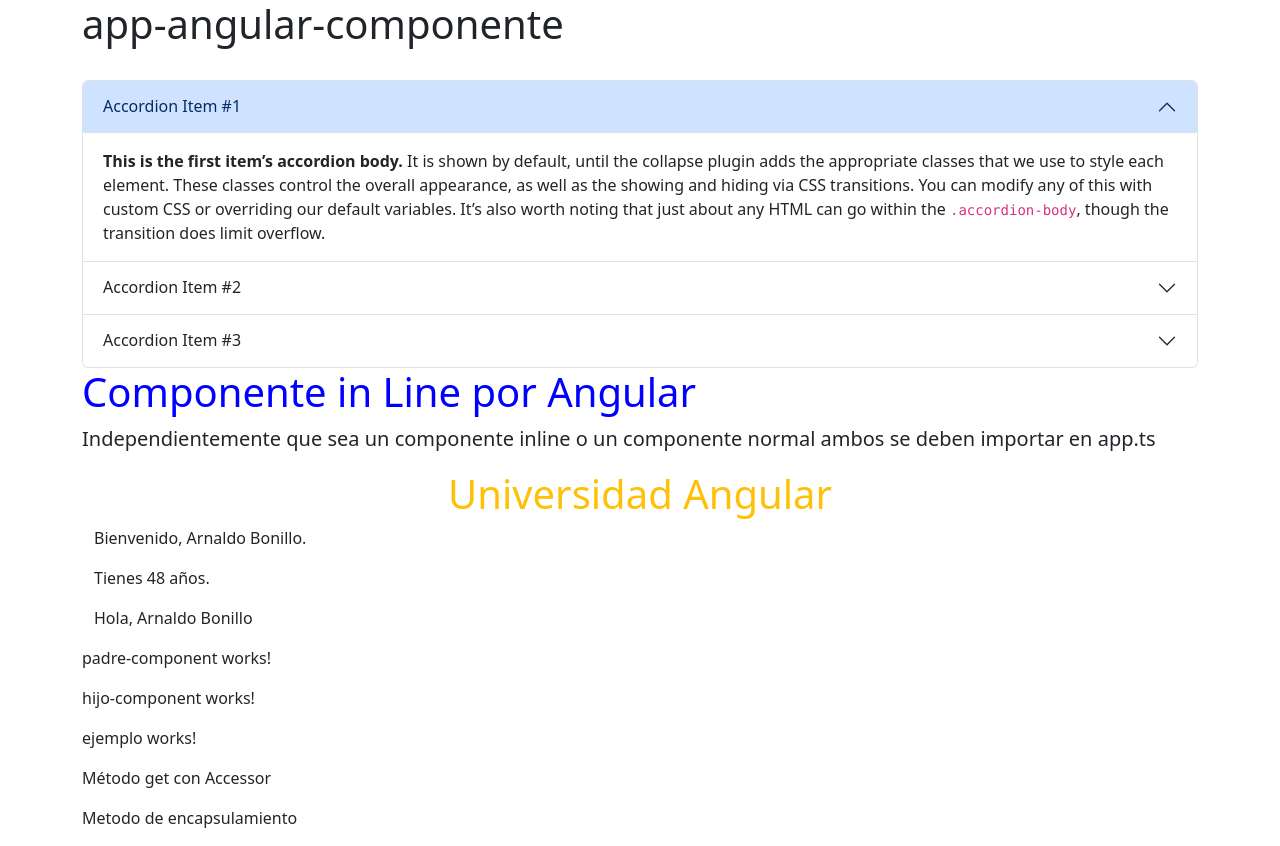
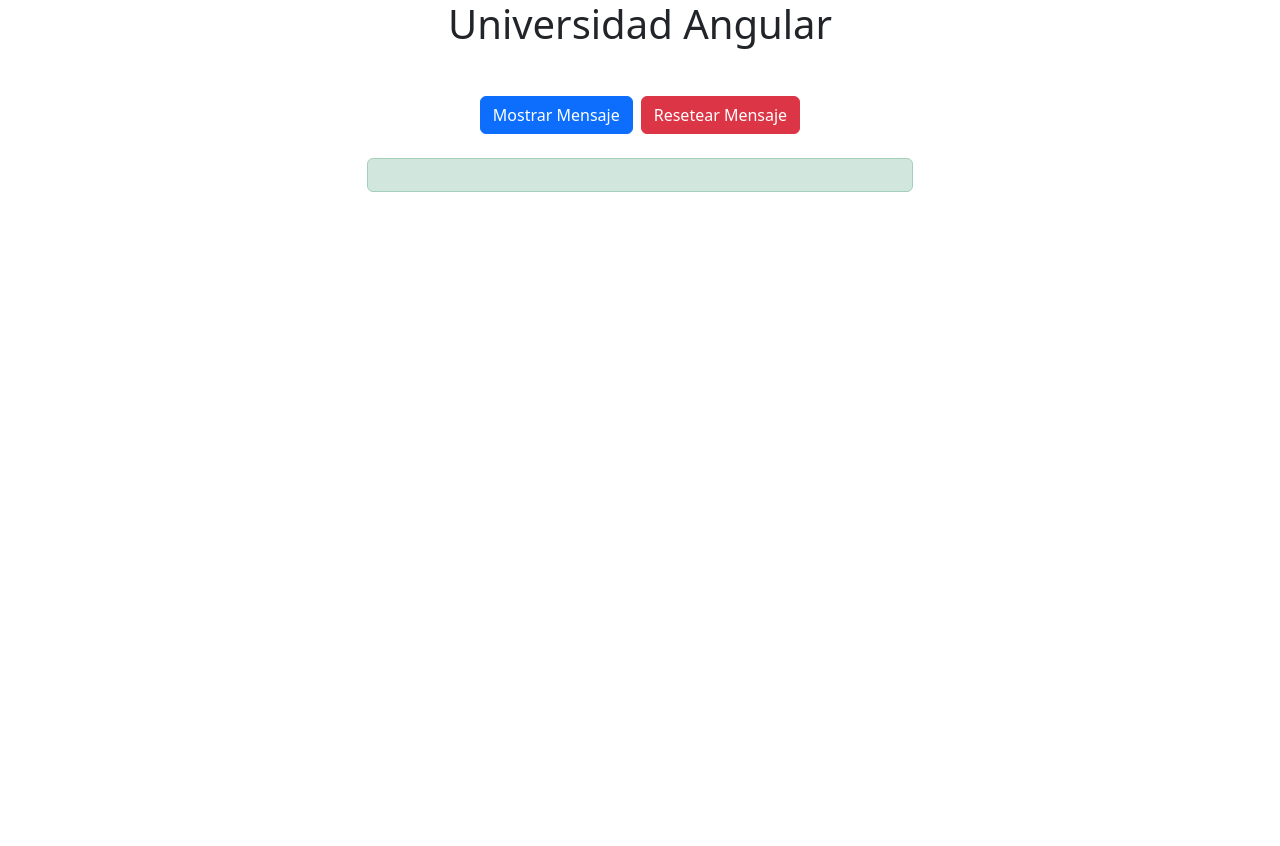
Before and after one commit to ArnBon/app-angular-componente, an Angular app: page / in a window 1280 px wide. After the commit the page ends 800 px from the top, so only its background shows below. Built offline with nearby package versions, Linux system fonts and the light colour scheme.

Commit message:
fin clase 23 Event Binding

```diff
--- a/src/app/app.html
+++ b/src/app/app.html
@@ -1,9 +1,16 @@
 <div class="container">
 
-    <h1>{{title()}}</h1><br>
+    <!-- <h1>{{title()}}</h1><br>
     <app-nuevo-componente/>
-    <app-componente-inline/>
-    <app-interpolacion-component/>
-    <app-padre-component/>
+    <app-componente-inline/> -->
+    <!-- <app-interpolacion-component/> -->
+    <!-- <app-padre-component/> -->
+
+    <div class="text-center">
+
+        <h1>{{title2()}}</h1><br>
+    </div>
+
+    <app-mostrar-mensaje-component/>
 
 </div>
--- a/src/app/app.ts
+++ b/src/app/app.ts
@@ -4,6 +4,7 @@
 import { ComponenteInline } from './componente-inline/componente-inline';
 import { InterpolacionComponent } from './interpolacion-component/interpolacion-component';
 import { PadreComponent } from './padre-component/padre-component';
+import { MostrarMensajeComponent } from './mostrar-mensaje-component/mostrar-mensaje-component';
 
 @Component({
   selector: 'app-root',
@@ -12,11 +13,13 @@
             NuevoComponente,
             ComponenteInline,
             InterpolacionComponent,
-            PadreComponent
+            PadreComponent,
+            MostrarMensajeComponent
           ],
   templateUrl: './app.html',
   styleUrl: './app.css'
 })
 export class App {
   protected readonly title = signal('app-angular-componente');
+  protected readonly title2 = signal('Universidad Angular');
 }
--- /dev/null
+++ b/src/app/mostrar-mensaje-component/mostrar-mensaje-component.html
@@ -0,0 +1,15 @@
+<div class="container text-center">
+
+    <div class="d-flex justify-content-center mt-3">
+        <button class="btn btn-primary me-2" (click)="mostrarmensaje()">
+            Mostrar Mensaje
+        </button>
+        <button class="btn btn-danger" (click)="resetearMensaje()">
+            Resetear Mensaje
+        </button>
+    </div>
+    <div class="alert alert-success mt-4 mx-auto w-50">
+        {{mensaje}}
+
+    </div>
+</div>
--- /dev/null
+++ b/src/app/mostrar-mensaje-component/mostrar-mensaje-component.ts
@@ -0,0 +1,19 @@
+import { Component } from '@angular/core';
+
+@Component({
+  selector: 'app-mostrar-mensaje-component',
+  imports: [],
+  templateUrl: './mostrar-mensaje-component.html',
+  styleUrl: './mostrar-mensaje-component.css',
+})
+export class MostrarMensajeComponent {
+  mensaje: string = '';
+
+  mostrarmensaje(): void {
+    this.mensaje = 'Hola has hecho click en el boton!';
+  }
+
+  resetearMensaje(): void {
+    this.mensaje = '';
+  }
+}
```
Also changed, not shown: src/app/mostrar-mensaje-component/mostrar-mensaje-component.css (added).
